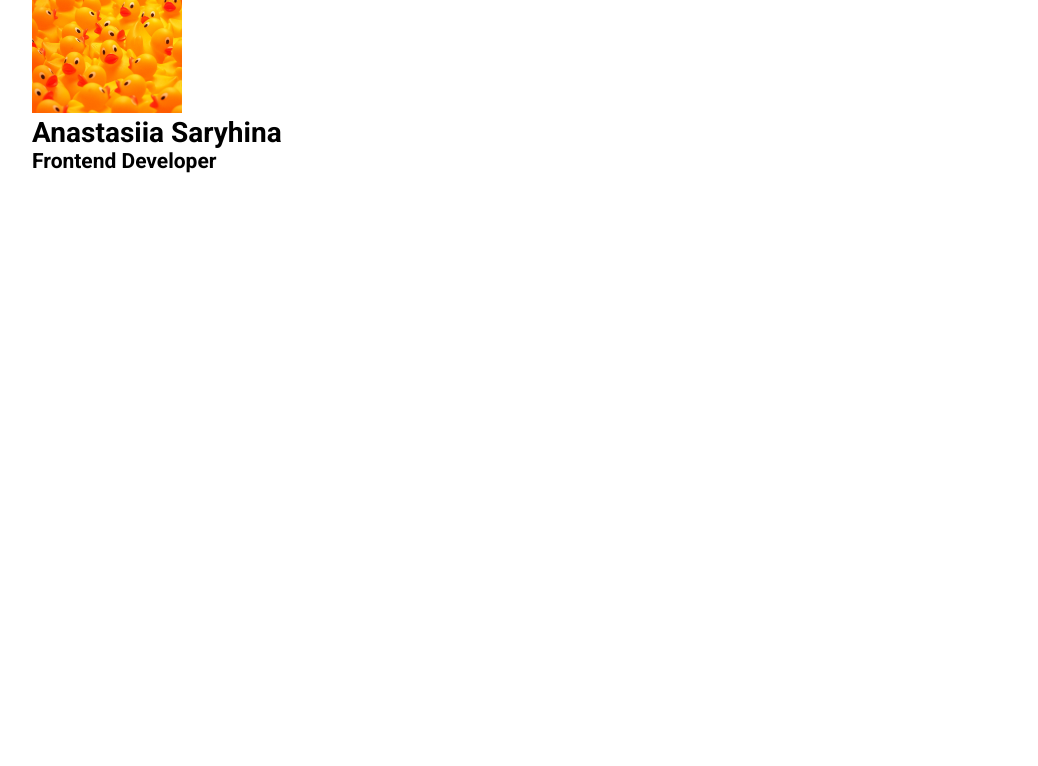
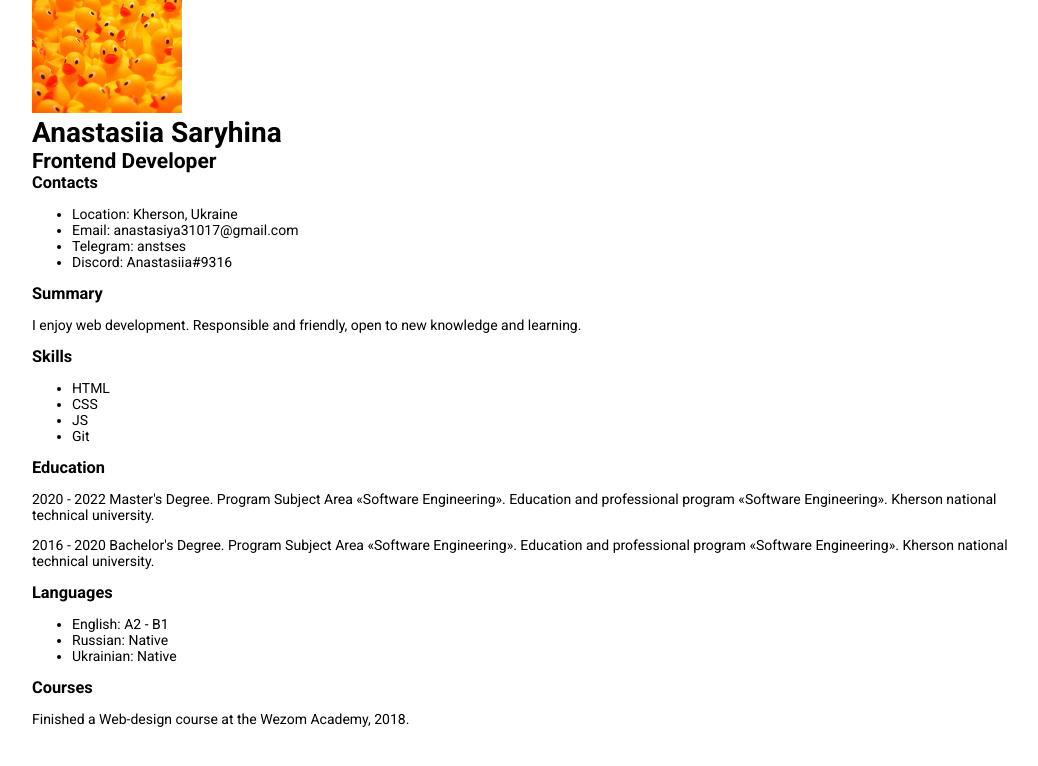
Before and after one commit to anstss/rsschool-cv, a plain HTML site: page index.html in a window 1280 px wide. Shown: the whole page, without its empty margins (96-1134 px from the left). Drawn offline with Linux system fonts and the light colour scheme.

Commit message:
feat: add main content

```diff
--- a/index.html
+++ b/index.html
@@ -17,5 +17,54 @@
             <h2 class="header__subtitle">Frontend Developer</h2>
         </div>
     </header>
+
+    <main class="main-content">
+        <div class="container">
+            <section class="contacts">
+                <h3 class="contacts__title">Contacts</h3>
+                <ul class="contacts__list">
+                    <li class="contacts__item">Location: Kherson, Ukraine</li>
+                    <li class="contacts__item">Email: anastasiya31017@gmail.com</li>
+                    <li class="contacts__item">Telegram: anstses</li>
+                    <li class="contacts__item">Discord: Anastasiia#9316</li>
+                </ul>
+            </section>
+
+            <section class="summary">
+                <h3 class="summary__title">Summary</h3>
+                <p class="content">I enjoy web development. Responsible and friendly, open to new knowledge and learning.</p>
+            </section>
+
+            <section class="skills">
+                <h3 class="skills__title">Skills</h3>
+                <ul class="skills__list">
+                    <li class="skills__item">HTML</li>
+                    <li class="skills__item">CSS</li>
+                    <li class="skills__item">JS</li>
+                    <li class="skills__item">Git</li>
+                </ul>
+            </section>
+
+            <section class="education">
+                <h3 class="education__title">Education</h3>
+                <p class="content"><time>2020 - 2022</time> Master's Degree. Program Subject Area «Software Engineering». Education and professional program «Software Engineering». Kherson national technical university.</p>
+                <p class="content"><time>2016 - 2020</time> Bachelor's Degree. Program Subject Area «Software Engineering». Education and professional program «Software Engineering». Kherson national technical university.</p>
+            </section>
+
+            <section class="languages">
+                <h3 class="languages__title">Languages</h3>
+                <ul class="languages__list">
+                    <li class="languages__item">English: A2 - B1</li>
+                    <li class="languages__item">Russian: Native</li>
+                    <li class="languages__item">Ukrainian: Native</li>
+                </ul>
+            </section>
+
+            <section class="courses">
+                <h3 class="courses__title">Сourses</h3>
+                <p class="content">Finished a Web-design course at the Wezom Academy, 2018.</p>
+            </section>
+        </div>
+    </main>
 </body>
 </html>
--- /dev/null
+++ b/style.css
@@ -0,0 +1,28 @@
+body {
+    margin: 0;
+
+    font-family: 'Roboto', sans-serif;
+    font-size: 14px;
+}
+
+h1, h2, h3, h4, h5, h6 {
+    margin: 0;
+}
+
+
+/* Container
+=================== */
+
+.container {
+    width: 100%;
+    max-width: 1024px;
+    margin: 0 auto;
+}
+
+
+/* Header
+=================== */
+.avatar {
+    width: 150px;
+    height: auto;
+}
```
